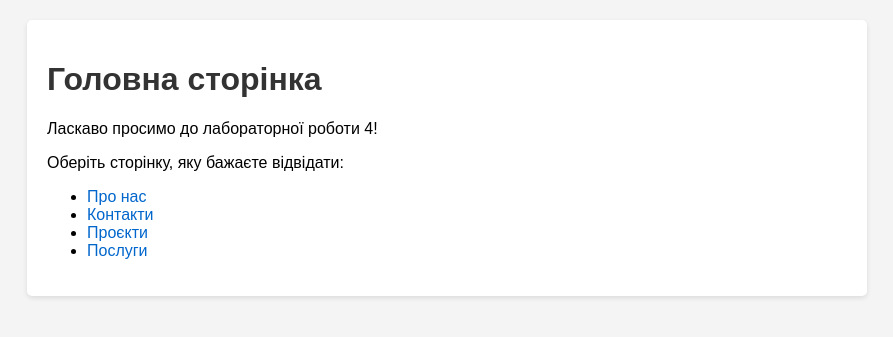
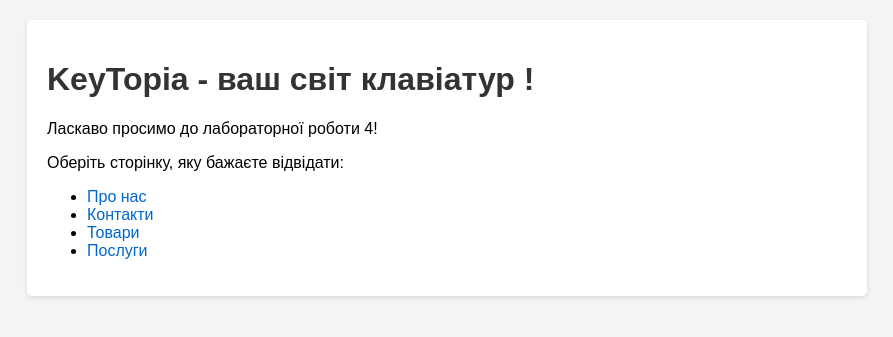
Before and after one commit to MihayloSumaruk/21_KI_Django, a Django app: page / in a window 1280 px wide. Shown: the top 337 px of the page, without its empty margins (193-1086 px from the left). Run offline with Django 5.2, Linux system fonts and the light colour scheme.

Commit message:
2 коміт

```diff
--- a/Django_site/urls.py
+++ b/Django_site/urls.py
@@ -1,19 +1,4 @@
-"""
-URL configuration for Django_site project.
 
-The `urlpatterns` list routes URLs to views. For more information please see:
-    https://docs.djangoproject.com/en/5.2/topics/http/urls/
-Examples:
-Function views
-    1. Add an import:  from my_app import views
-    2. Add a URL to urlpatterns:  path('', views.home, name='home')
-Class-based views
-    1. Add an import:  from other_app.views import Home
-    2. Add a URL to urlpatterns:  path('', Home.as_view(), name='home')
-Including another URLconf
-    1. Import the include() function: from django.urls import include, path
-    2. Add a URL to urlpatterns:  path('blog/', include('blog.urls'))
-"""
 from django.contrib import admin
 from django.urls import path
 from django.urls import path, include
--- a/lab4/urls.py
+++ b/lab4/urls.py
@@ -4,7 +4,7 @@ from templates.lab4 import views
 app_name = 'lab4'  # Простір імен для уникнення конфліктів з іншими додатками
 
 urlpatterns = [
-    path('', views.index, name='index'),
+    path('', views.index, name='main_page'),
     path('about/', views.about, name='about'),
     path('contact/', views.contact, name='contact'),
     path('projects/', views.projects, name='projects'),
--- a/templates/lab4/base.html
+++ b/templates/lab4/base.html
@@ -43,7 +43,7 @@
 
     {% if request.path != '/' %}
         <div class="home-link">
-            <a href="{% url 'lab4:index' %}">Повернутися на головну сторінку</a>
+            <a href="{% url 'lab4:main_page' %}">Повернутися на головну сторінку</a>
         </div>
     {% endif %}
 </div>
--- a/templates/lab4/index.html
+++ b/templates/lab4/main_page.html
@@ -1,8 +1,8 @@
 {% extends 'lab4/base.html' %}
 
-{% block title %}Головна сторінка - Лабораторна робота 4{% endblock %}
+{% block title %}KeyTopia{% endblock %}
 
-{% block header %}Головна сторінка{% endblock %}
+{% block header %}KeyTopia - ваш світ клавіатур !{% endblock %}
 
 {% block content %}
     <p>Ласкаво просимо до лабораторної роботи 4!</p>
@@ -10,7 +10,7 @@
     <ul>
         <li><a href="{% url 'lab4:about' %}">Про нас</a></li>
         <li><a href="{% url 'lab4:contact' %}">Контакти</a></li>
-        <li><a href="{% url 'lab4:projects' %}">Проєкти</a></li>
+        <li><a href="{% url 'lab4:projects' %}">Товари</a></li>
         <li><a href="{% url 'lab4:services' %}">Послуги</a></li>
     </ul>
 {% endblock %}
--- a/templates/lab4/urls.py
+++ b/templates/lab4/urls.py
@@ -4,7 +4,7 @@ from templates.lab4 import views
 app_name = 'lab4'  # Простір імен для уникнення конфліктів з іншими додатками
 
 urlpatterns = [
-    path('', views.index, name='index'),
+    path('', views.index, name='main_page'),
     path('about/', views.about, name='about'),
     path('contact/', views.contact, name='contact'),
     path('projects/', views.projects, name='projects'),
--- a/templates/lab4/views.py
+++ b/templates/lab4/views.py
@@ -3,7 +3,7 @@ from django.shortcuts import render
 
 def index(request):
     """Головна сторінка з посиланнями на всі інші сторінки"""
-    return render(request, 'lab4/index.html')
+    return render(request, 'lab4/main_page.html')
 
 
 def about(request):
```
